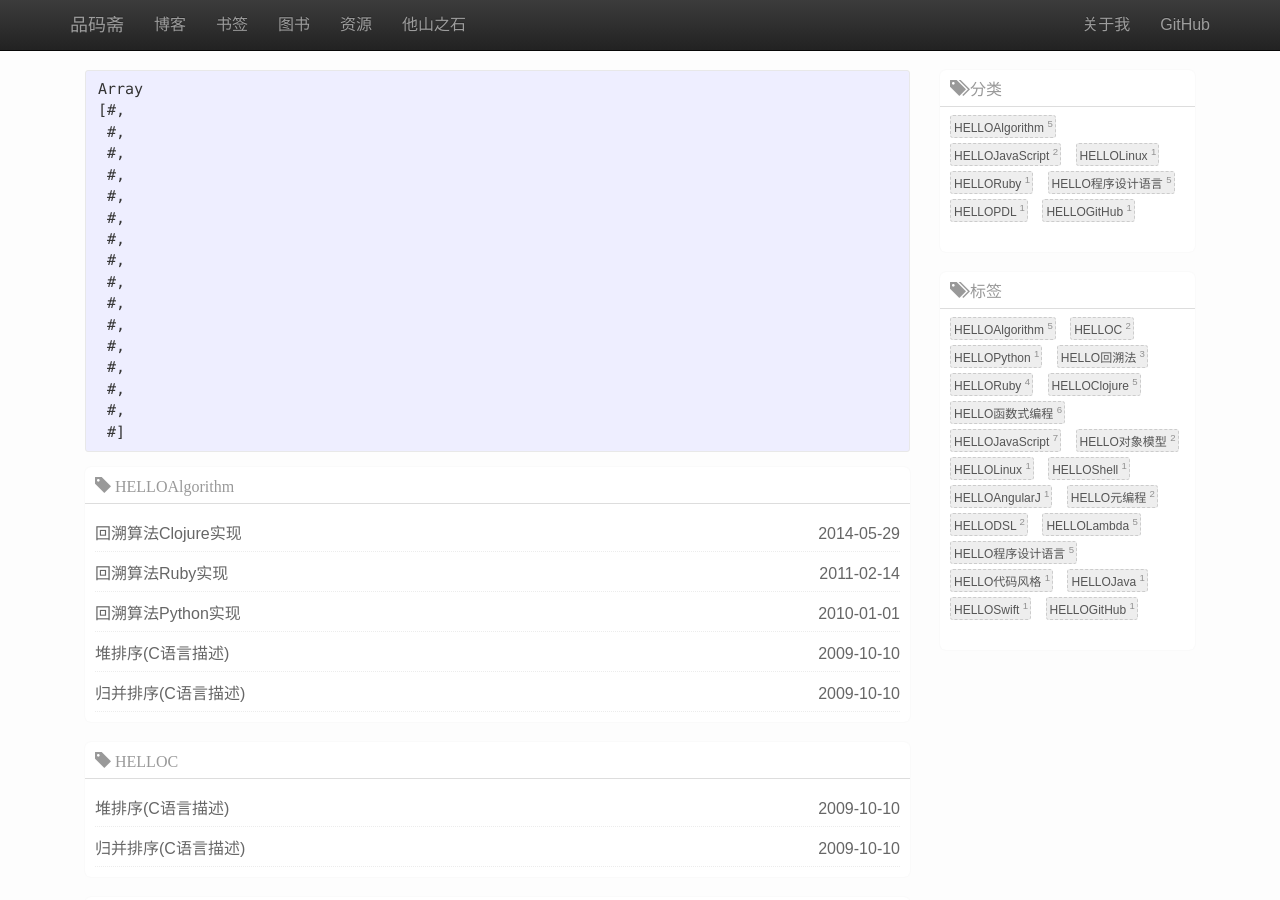
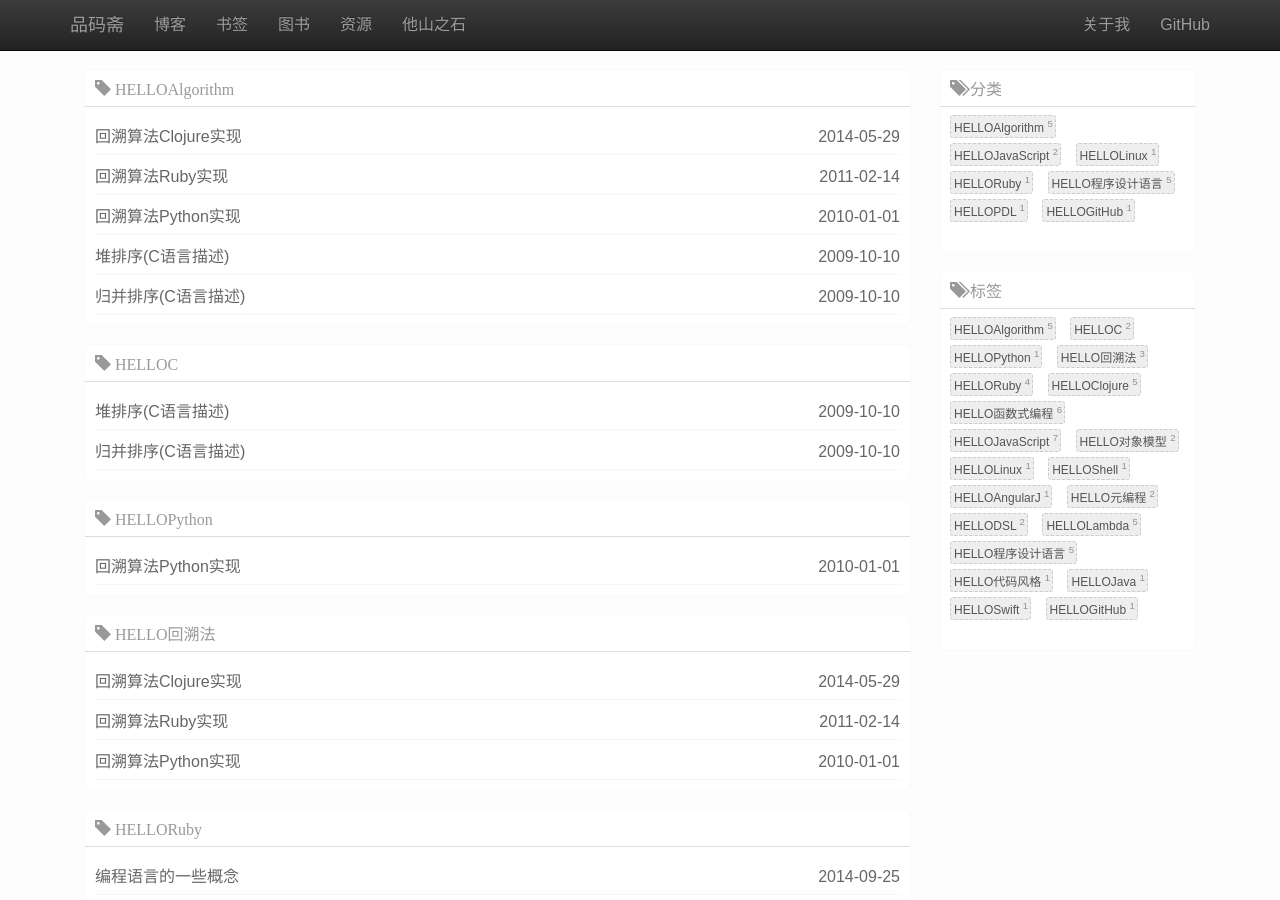
Before and after one commit to jameszhan/blogs, a Jekyll site: the page built from navigation/tags.html, in a window 1280 px wide and 900 px high. Built offline with Jekyll 4.4.1, drawn with Linux system fonts in a browser that asks for light colours; nearby versions of some CDN libraries; Markdown is read by kramdown in place of the engine named in the settings; comment, search, counter and statistics services are not loaded; part of the change alters nothing that is shown.

```diff
--- a/navigation/tags.html
+++ b/navigation/tags.html
@@ -4,7 +4,6 @@ header: Posts By Tag
 group: navigation
 permalink: /tags/
 ---
-{{site.posts | debug}}
 
 {% for tag in site.tags %}
     <div class="box">
```
